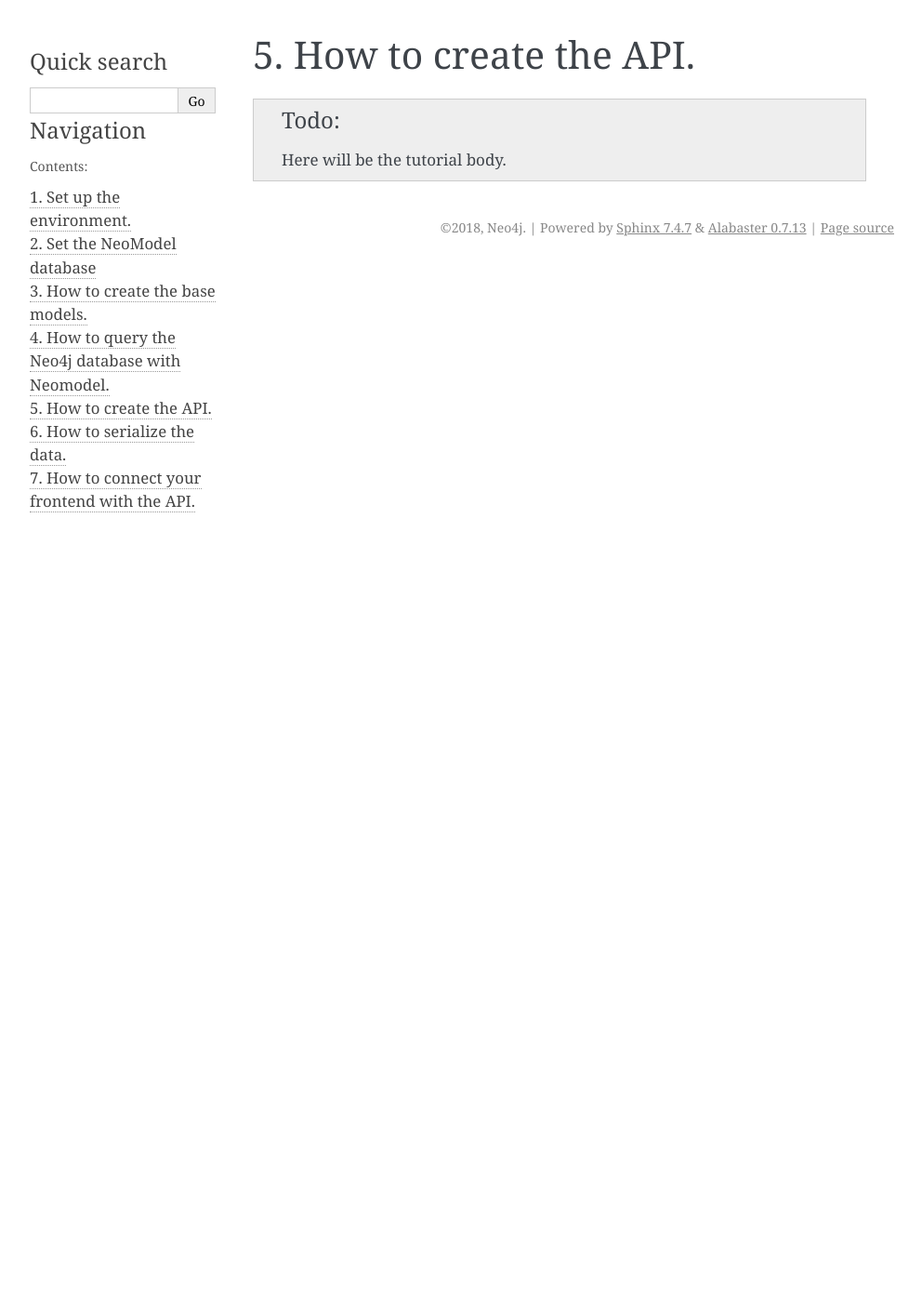
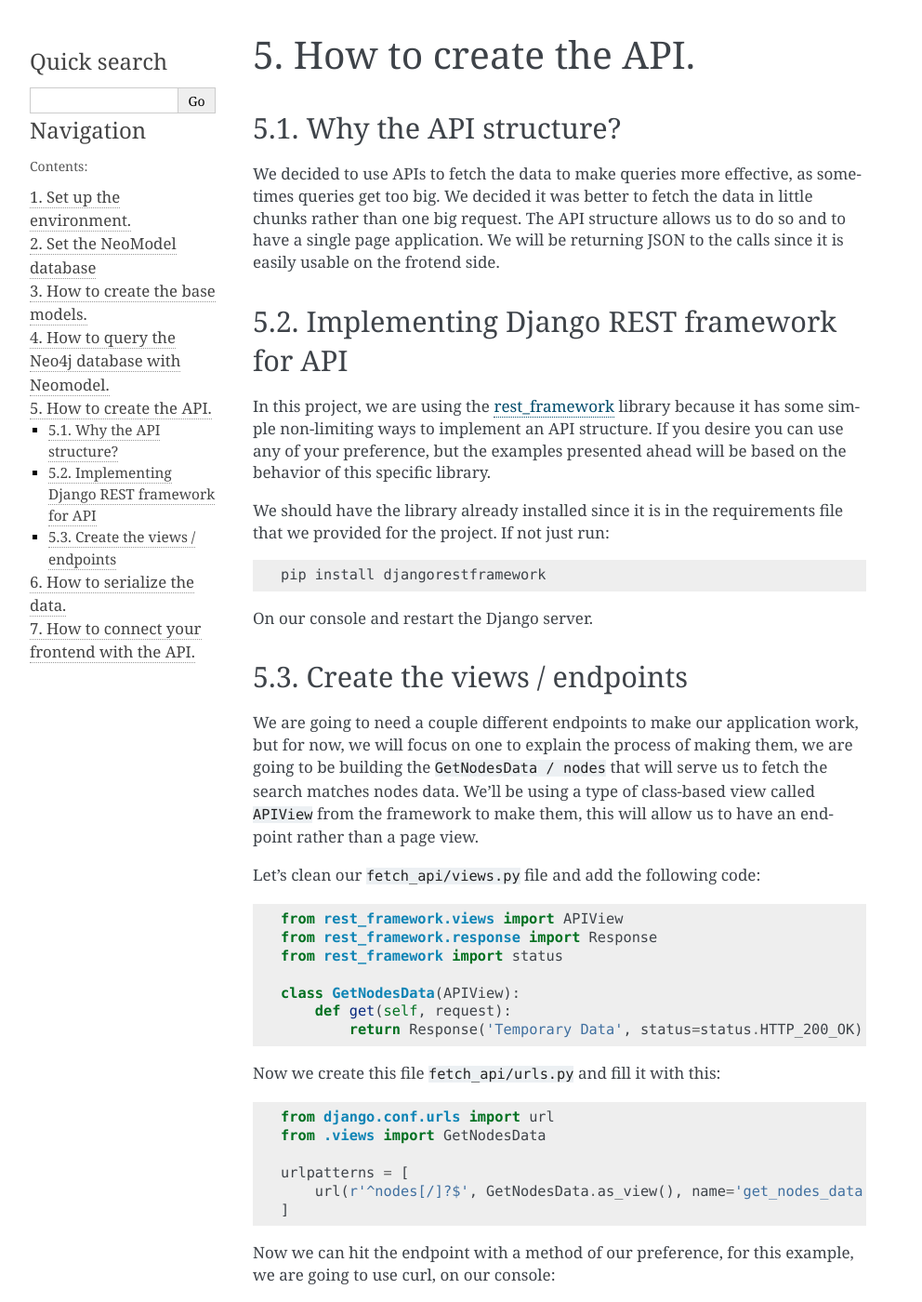
Before and after one commit to neo4j-examples/paradise-papers-django, a Sphinx documentation site: the page built from docs/tutorial/part05.rst, in a window 1280 px wide and 1400 px high. Shown: the whole window at 93% size, without its empty margins (148-1140 px from the left). Built offline with Sphinx 7.4.7, drawn with Linux system fonts in a browser that asks for light colours; some of the changed text lies outside the part shown.

Commit message:
doc: How to create the API

```diff
--- a/docs/tutorial/part05.rst
+++ b/docs/tutorial/part05.rst
@@ -2,5 +2,126 @@
 How to create the API.
 ======================
 
-.. todo::
-   Here will be the tutorial body.
+Why the API structure?
+======================
+
+We decided to use APIs to fetch the data to make queries more effective, as sometimes queries get
+too big. We decided it was better to fetch the data in little chunks rather than one big request.
+The API structure allows us to do so and to have a single page application. We will be returning
+JSON to the calls since it is easily usable on the frotend side.
+
+Implementing Django REST framework for API
+==========================================
+
+In this project, we are using the rest_framework_ library because it has some simple non-limiting
+ways to implement an API structure. If you desire you can use any of your preference, but the
+examples presented ahead will be based on the behavior of this specific library.
+
+    .. _rest_framework: http://www.django-rest-framework.org/
+
+We should have the library already installed since it is in the requirements file that we provided
+for the project. If not just run::
+
+    pip install djangorestframework
+
+On our console and restart the Django server.
+
+Create the views / endpoints
+============================
+
+We are going to need a couple different endpoints to make our application work, but for now, we will
+focus on one to explain the process of making them, we are going to be building the
+``GetNodesData / nodes`` that will serve us to fetch the search matches nodes data. We'll be using a
+type of class-based view called ``APIView`` from the framework to make them, this will allow us to
+have an endpoint rather than a page view.
+
+Let's clean our ``fetch_api/views.py`` file and add the following code::
+
+    from rest_framework.views import APIView
+    from rest_framework.response import Response
+    from rest_framework import status
+
+    class GetNodesData(APIView):
+        def get(self, request):
+            return Response('Temporary Data', status=status.HTTP_200_OK)
+
+Now we create this file ``fetch_api/urls.py`` and fill it with this::
+
+    from django.conf.urls import url
+    from .views import GetNodesData
+
+    urlpatterns = [
+        url(r'^nodes[/]?$', GetNodesData.as_view(), name='get_nodes_data'),
+    ]
+
+Now we can hit the endpoint with a method of our preference, for this example, we are going to use
+curl, on our console:
+
+``curl http://127.0.0.1:8000/fetch/nodes``
+
+We should see:
+
+``"Temporary Data"``
+
+The other 5 endpoints with its classes/URLs respectively are:
+
+GetNodesCount / count, to fetch the count of matches
+
+GetNodeData / node, to fetch the info for a specific node
+
+GetCountries / countries, to fetch the list of countries
+
+GetJurisdictions / jurisdictions, to fetch the list of jurisdictions
+
+GetDataSource / datasource, to fetch the list of data sources
+
+When we finish our ``fetch_api/views.py`` file should look like this::
+
+    from rest_framework.views import APIView
+    from rest_framework.response import Response
+    from rest_framework import status
+
+    class GetNodesCount(APIView):
+        def get(self, request):
+            return Response('Temporary Data', status=status.HTTP_200_OK)
+
+    class GetNodesData(APIView):
+        def get(self, request):
+            return Response('Temporary Data', status=status.HTTP_200_OK)
+
+    class GetNodeData(APIView):
+        def get(self, request):
+            return Response('Temporary Data', status=status.HTTP_200_OK)
+
+    class GetCountries(APIView):
+        def get(self, request):
+            return Response('Temporary Data', status=status.HTTP_200_OK)
+
+    class GetJurisdictions(APIView):
+        def get(self, request):
+            return Response('Temporary Data', status=status.HTTP_200_OK)
+
+    class GetDataSource(APIView):
+        def get(self, request):
+            return Response('Temporary Data', status=status.HTTP_200_OK)
+
+And the ``fetch_api/urls.py`` should look like this::
+
+    from django.conf.urls import url
+    from .views import (
+        GetNodesCount,
+        GetNodesData,
+        GetNodeData,
+        GetCountries,
+        GetJurisdictions,
+        GetDataSource,
+    )
+
+    urlpatterns = [
+        url(r'^count[/]?$', GetNodesCount.as_view(), name='get_nodes_count'),
+        url(r'^nodes[/]?$', GetNodesData.as_view(), name='get_nodes_data'),
+        url(r'^node[/]?$', GetNodeData.as_view(), name='get_node_data'),
+        url(r'^countries[/]?$', GetCountries.as_view(), name='get_countries'),
+        url(r'^jurisdictions[/]?$', GetJurisdictions.as_view(), name='get_jurisdictions'),
+        url(r'^datasource[/]?$', GetDataSource.as_view(), name='get_data_source'),
+    ]
```
